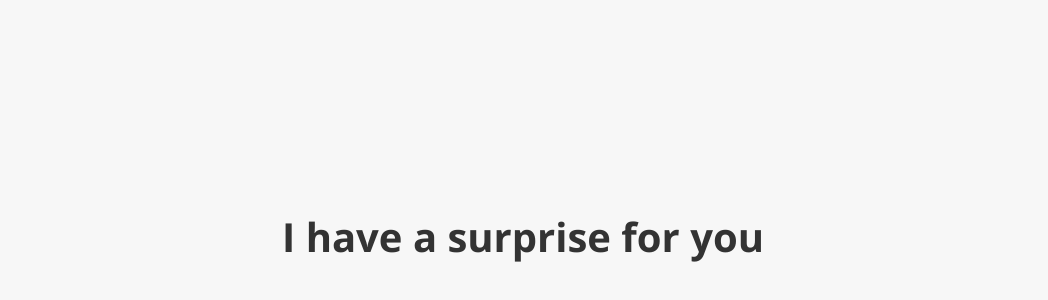
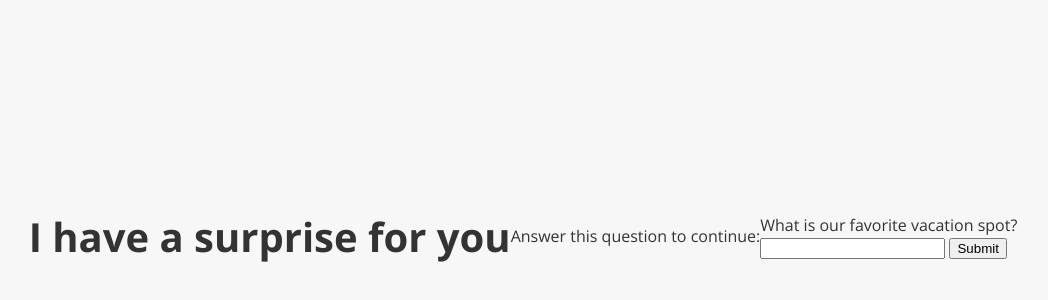
Before and after one commit to julianabanos/three-weeks, a plain HTML site: page index.html in a window 1280 px wide. Shown: the part 164-464 px from the top of the page, without its empty margins (117-1165 px from the left). Drawn offline with nearby package versions, Linux system fonts and the light colour scheme.

Commit message:
Update index.html

```diff
--- a/index.html
+++ b/index.html
@@ -8,6 +8,12 @@
 </head>
 <body>
     <h1>I have a surprise for you</h1>
-    <!-- You can add more content or a redirect here -->
+    <p>Answer this question to continue:</p>
+    <form id="questionForm">
+        <label for="answer">What is our favorite vacation spot?</label><br>
+        <input type="text" id="answer" name="answer">
+        <button type="submit">Submit</button>
+    </form>
+    <script src="script.js"></script>
 </body>
 </html>
```
